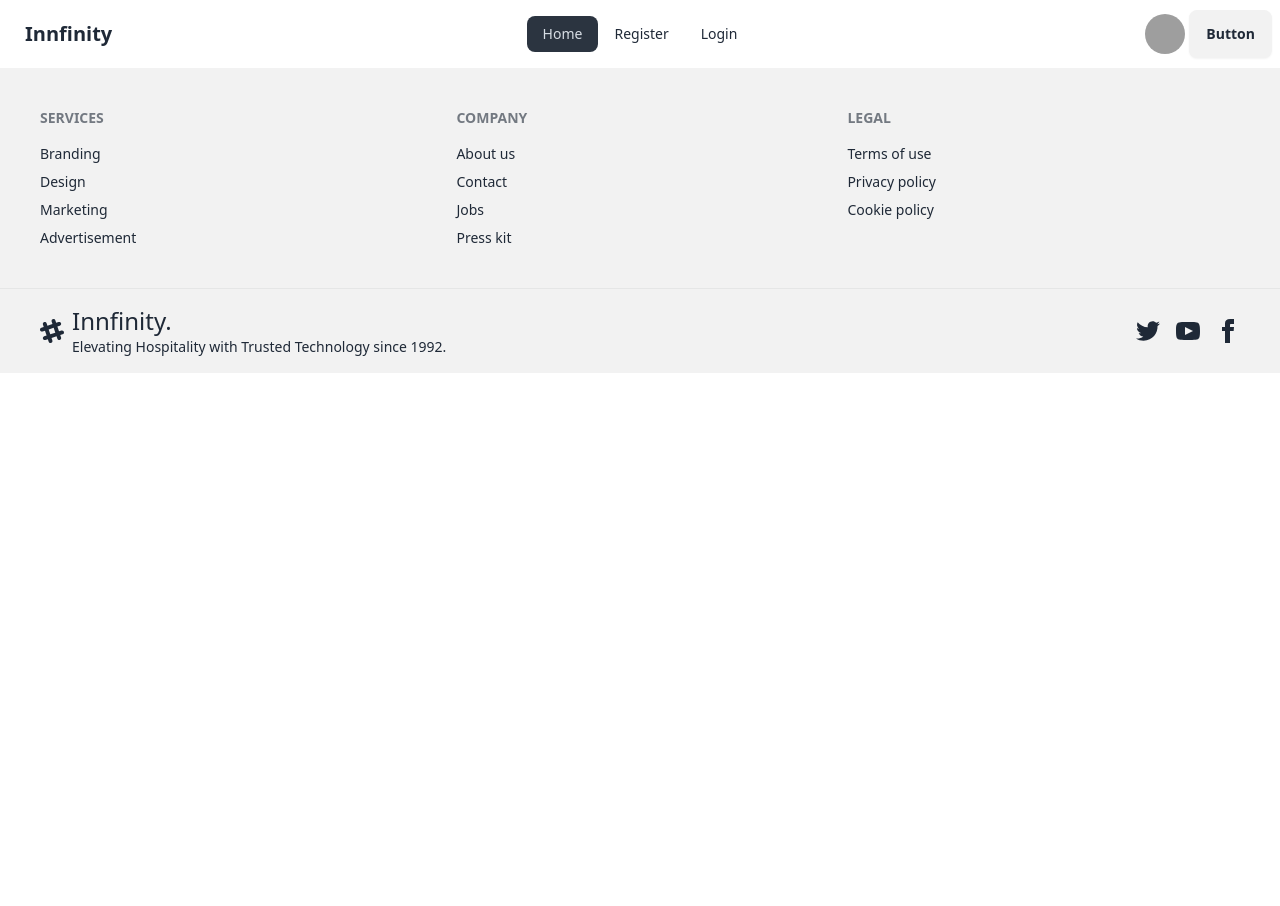
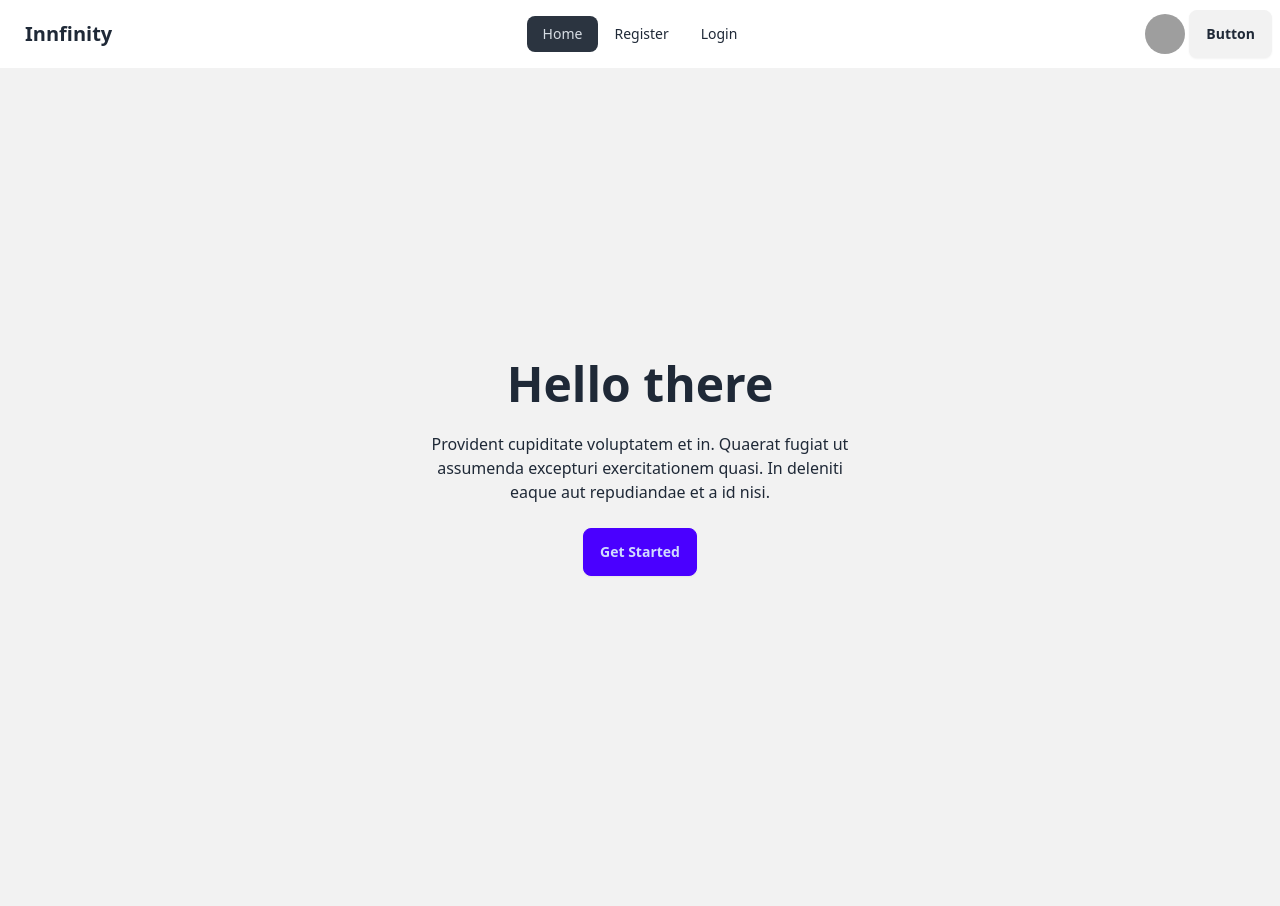
Before and after one commit to im-sanny/innfinity-a9, a React (Vite) app: page / in a window 1280 px wide. Shown: the top 906 px of the page. Before the commit the page ends 800 px from the top, so only its background shows below. Built offline with nearby package versions, Linux system fonts and the light colour scheme; grey boxes are pictures that could not be loaded.

Commit message:
home page added in the project

```diff
--- a/index.html
+++ b/index.html
@@ -1,10 +1,10 @@
 <!doctype html>
-<html lang="en">
+<html data-theme="light" lang="en">
   <head>
     <meta charset="UTF-8" />
     <link rel="icon" type="image/svg+xml" href="./src/assets/react.svg" />
     <meta name="viewport" content="width=device-width, initial-scale=1.0" />
-    <title></title>
+    <title>Innfinity</title>
   </head>
   <body>
     <div id="root"></div>
--- a/src/Component/Footer/Footer.jsx
+++ b/src/Component/Footer/Footer.jsx
@@ -2,6 +2,23 @@ const Footer = () => {
   return (
     <div>
       <footer className="footer p-10 bg-base-200 text-base-content">
+        <aside>
+          <svg
+            width="50"
+            height="50"
+            viewBox="0 0 24 24"
+            xmlns="http://www.w3.org/2000/svg"
+            fillRule="evenodd"
+            clipRule="evenodd"
+            className="fill-current"
+          >
+            <path d="M22.672 15.226l-2.432.811.841 2.515c.33 1.019-.209 2.127-1.23 2.456-1.15.325-2.148-.321-2.463-1.226l-.84-2.518-5.013 1.677.84 2.517c.391 1.203-.434 2.542-1.831 2.542-.88 0-1.601-.564-1.86-1.314l-.842-2.516-2.431.809c-1.135.328-2.145-.317-2.463-1.229-.329-1.018.211-2.127 1.231-2.456l2.432-.809-1.621-4.823-2.432.808c-1.355.384-2.558-.59-2.558-1.839 0-.817.509-1.582 1.327-1.846l2.433-.809-.842-2.515c-.33-1.02.211-2.129 1.232-2.458 1.02-.329 2.13.209 2.461 1.229l.842 2.515 5.011-1.677-.839-2.517c-.403-1.238.484-2.553 1.843-2.553.819 0 1.585.509 1.85 1.326l.841 2.517 2.431-.81c1.02-.33 2.131.211 2.461 1.229.332 1.018-.21 2.126-1.23 2.456l-2.433.809 1.622 4.823 2.433-.809c1.242-.401 2.557.484 2.557 1.838 0 .819-.51 1.583-1.328 1.847m-8.992-6.428l-5.01 1.675 1.619 4.828 5.011-1.674-1.62-4.829z"></path>
+          </svg>
+          <p>
+            <span className="text-4xl text-bold">Innfinity.</span> <br />
+            Elevating Hospitality with Trusted Technology since 1992.
+          </p>
+        </aside>
         <nav>
           <h6 className="footer-title">Services</h6>
           <a className="link link-hover">Branding</a>
@@ -23,62 +40,6 @@ const Footer = () => {
           <a className="link link-hover">Cookie policy</a>
         </nav>
       </footer>
-      <footer className="footer px-10 py-4 border-t bg-base-200 text-base-content border-base-300">
-        <aside className="items-center grid-flow-col">
-          <svg
-            width="24"
-            height="24"
-            viewBox="0 0 24 24"
-            xmlns="http://www.w3.org/2000/svg"
-            fillRule="evenodd"
-            clipRule="evenodd"
-            className="fill-current"
-          >
-            <path d="M22.672 15.226l-2.432.811.841 2.515c.33 1.019-.209 2.127-1.23 2.456-1.15.325-2.148-.321-2.463-1.226l-.84-2.518-5.013 1.677.84 2.517c.391 1.203-.434 2.542-1.831 2.542-.88 0-1.601-.564-1.86-1.314l-.842-2.516-2.431.809c-1.135.328-2.145-.317-2.463-1.229-.329-1.018.211-2.127 1.231-2.456l2.432-.809-1.621-4.823-2.432.808c-1.355.384-2.558-.59-2.558-1.839 0-.817.509-1.582 1.327-1.846l2.433-.809-.842-2.515c-.33-1.02.211-2.129 1.232-2.458 1.02-.329 2.13.209 2.461 1.229l.842 2.515 5.011-1.677-.839-2.517c-.403-1.238.484-2.553 1.843-2.553.819 0 1.585.509 1.85 1.326l.841 2.517 2.431-.81c1.02-.33 2.131.211 2.461 1.229.332 1.018-.21 2.126-1.23 2.456l-2.433.809 1.622 4.823 2.433-.809c1.242-.401 2.557.484 2.557 1.838 0 .819-.51 1.583-1.328 1.847m-8.992-6.428l-5.01 1.675 1.619 4.828 5.011-1.674-1.62-4.829z"></path>
-          </svg>
-          <p>
-            <span className="text-2xl text-bold">Innfinity.</span> <br />
-            Elevating Hospitality with Trusted Technology since 1992.
-          </p>
-        </aside>
-        <nav className="md:place-self-center md:justify-self-end">
-          <div className="grid grid-flow-col gap-4">
-            <a>
-              <svg
-                xmlns="http://www.w3.org/2000/svg"
-                width="24"
-                height="24"
-                viewBox="0 0 24 24"
-                className="fill-current"
-              >
-                <path d="M24 4.557c-.883.392-1.832.656-2.828.775 1.017-.609 1.798-1.574 2.165-2.724-.951.564-2.005.974-3.127 1.195-.897-.957-2.178-1.555-3.594-1.555-3.179 0-5.515 2.966-4.797 6.045-4.091-.205-7.719-2.165-10.148-5.144-1.29 2.213-.669 5.108 1.523 6.574-.806-.026-1.566-.247-2.229-.616-.054 2.281 1.581 4.415 3.949 4.89-.693.188-1.452.232-2.224.084.626 1.956 2.444 3.379 4.6 3.419-2.07 1.623-4.678 2.348-7.29 2.04 2.179 1.397 4.768 2.212 7.548 2.212 9.142 0 14.307-7.721 13.995-14.646.962-.695 1.797-1.562 2.457-2.549z"></path>
-              </svg>
-            </a>
-            <a>
-              <svg
-                xmlns="http://www.w3.org/2000/svg"
-                width="24"
-                height="24"
-                viewBox="0 0 24 24"
-                className="fill-current"
-              >
-                <path d="M19.615 3.184c-3.604-.246-11.631-.245-15.23 0-3.897.266-4.356 2.62-4.385 8.816.029 6.185.484 8.549 4.385 8.816 3.6.245 11.626.246 15.23 0 3.897-.266 4.356-2.62 4.385-8.816-.029-6.185-.484-8.549-4.385-8.816zm-10.615 12.816v-8l8 3.993-8 4.007z"></path>
-              </svg>
-            </a>
-            <a>
-              <svg
-                xmlns="http://www.w3.org/2000/svg"
-                width="24"
-                height="24"
-                viewBox="0 0 24 24"
-                className="fill-current"
-              >
-                <path d="M9 8h-3v4h3v12h5v-12h3.642l.358-4h-4v-1.667c0-.955.192-1.333 1.115-1.333h2.885v-5h-3.808c-3.596 0-5.192 1.583-5.192 4.615v3.385z"></path>
-              </svg>
-            </a>
-          </div>
-        </nav>
-      </footer>
     </div>
   );
 };
--- a/src/Component/Home/Home.jsx
+++ /dev/null
@@ -1,9 +0,0 @@
-const Home = () => {
-  return (
-    <div>
-      <h2 className="text-5xl text-center">Home</h2>
-    </div>
-  );
-};
-
-export default Home;
--- a/src/Component/Pages/Home.jsx
+++ b/src/Component/Pages/Home.jsx
@@ -0,0 +1,21 @@
+const Home = () => {
+  return (
+    <div>
+      <div className="hero min-h-screen bg-base-200">
+        <div className="hero-content text-center">
+          <div className="max-w-md">
+            <h1 className="text-5xl font-bold">Hello there</h1>
+            <p className="py-6">
+              Provident cupiditate voluptatem et in. Quaerat fugiat ut assumenda
+              excepturi exercitationem quasi. In deleniti eaque aut repudiandae
+              et a id nisi.
+            </p>
+            <button className="btn btn-primary">Get Started</button>
+          </div>
+        </div>
+      </div>
+    </div>
+  );
+};
+
+export default Home;
--- /dev/null
+++ b/src/Component/Pages/Login.jsx
@@ -0,0 +1,10 @@
+
+const Login = () => {
+    return (
+        <div>
+
+        </div>
+    );
+};
+
+export default Login;
--- a/src/routes/Root.jsx
+++ b/src/routes/Root.jsx
@@ -1,6 +1,7 @@
 import { Outlet } from "react-router-dom";
 import Navbar from "../Component/Navbar/Navbar";
 import Footer from "../Component/Footer/Footer";
+
 
 
 const Root = () => {
```
Also changed, not shown: src/App.jsx (deleted, +0 -12 lines), src/main.jsx (+4 -16 lines), src/routes/Routes.jsx (added, +24 -0 lines), src/Component/Pages/Register.jsx (added).
